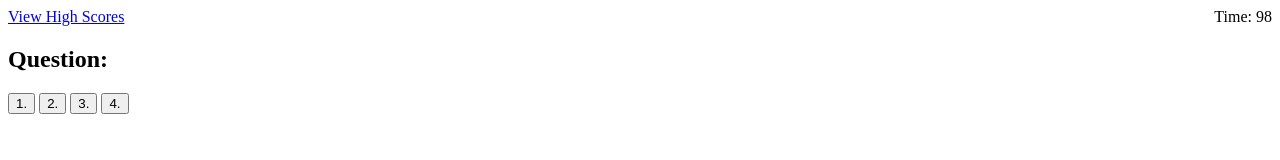
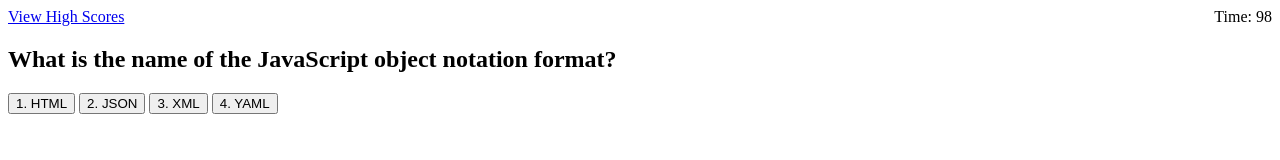
Before and after one commit to srvidales/quizzer, a website: page index.html in a window 1280 px wide. Both pictures are taken after a click on the button "Start Quiz". Drawn offline with Linux system fonts and the light colour scheme.

Commit message:
Added questions JSON and code to updateQuestion and updateAnswers

```diff
--- a/assets/css/style.css
+++ b/assets/css/style.css
@@ -6,3 +6,7 @@ header {
 .display-none {
     display: none;
 }
+
+.answer-button {
+
+}
--- a/assets/js/script.js
+++ b/assets/js/script.js
@@ -12,7 +12,7 @@ introStartQuizEl.addEventListener('click', introStartQuizClicked);
 // Quiz Step
 var quizStepEl = document.getElementById('quiz-section');
 var quizQuestionEl = document.getElementById('question-heading');
-var quizAnswerEls = document.getElementsByClassName('answer-button');
+var quizAnswerEls = document.querySelectorAll('.answer-button');
 
 // Summary Step
 var summaryStepEl = document.getElementById('summary-section');
@@ -32,6 +32,26 @@ var highScoresClearEl = document.getElementById('clear-high-scores-button');
 var currentStepIndex = 0;
 var secondsLeft;
 var scoreInterval;
+var currentQuestionIndex= 0;
+
+// Questions
+var questions = [
+  {
+    text: 'What is the name of the JavaScript object notation format?',
+    answers: ['HTML', 'JSON', 'XML', 'YAML'],
+    correct: 1,
+  },
+  {
+    text: 'Which method can be used to add an element to an array?',
+    answers: ['append', 'push', 'increase', 'attach'],
+    correct: 1,
+  },
+  {
+    text: 'How do you denote a string in JavaScript?',
+    answers: ['{...}', '(...)', '[...]', '\"...\"'],
+    correct: 3,
+  },
+];
 
 // Entry point
 processStep();
@@ -115,14 +135,17 @@ function startScoreInterval() {
  * Updates question shown to the user.
  */
 function updateQuestion() {
-
+  quizQuestionEl.textContent = questions[currentQuestionIndex].text;
 }
 
 /**
  * Updates answers shown to the user.
  */
 function updateAnswers() {
-
+  quizAnswerEls.forEach(function(element, index) {
+    element.textContent = index + 1 + '. ' +
+      questions[currentQuestionIndex].answers[index];
+  });
 }
 
 // Summary Step
```
